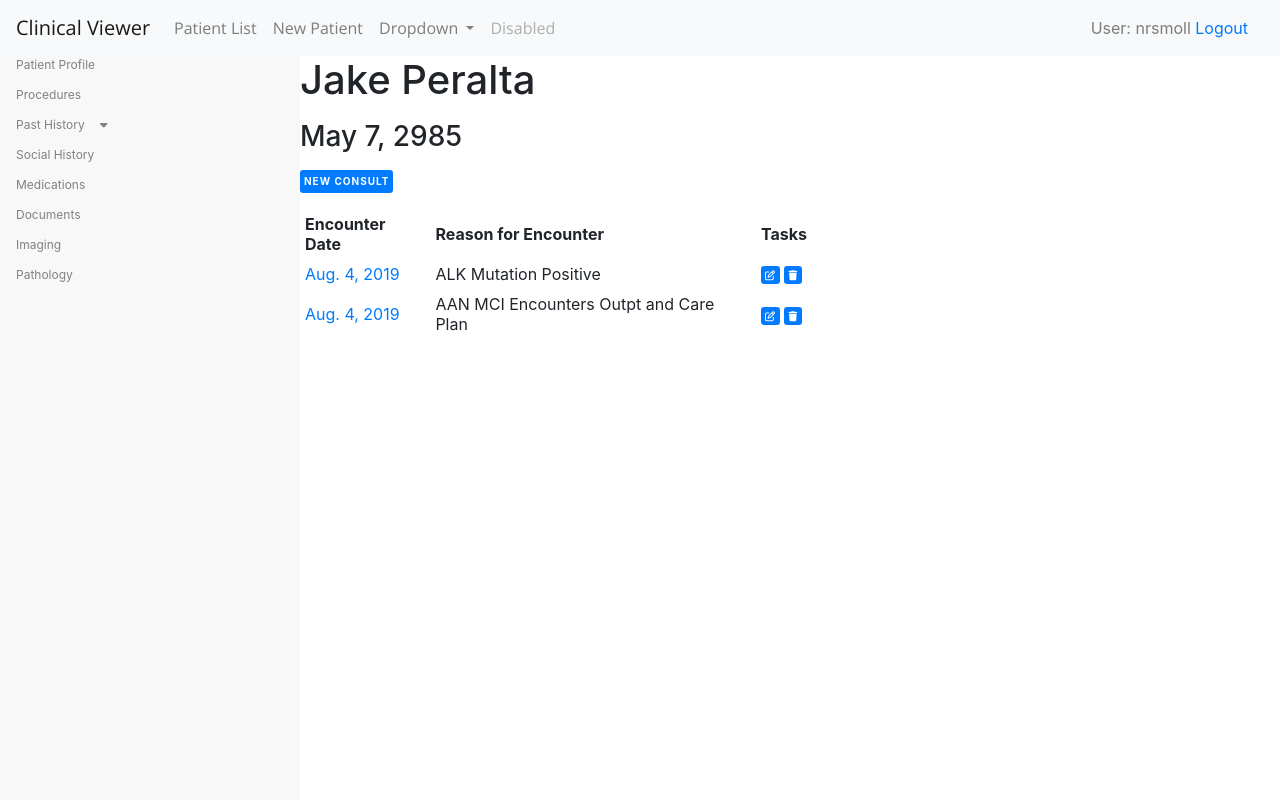
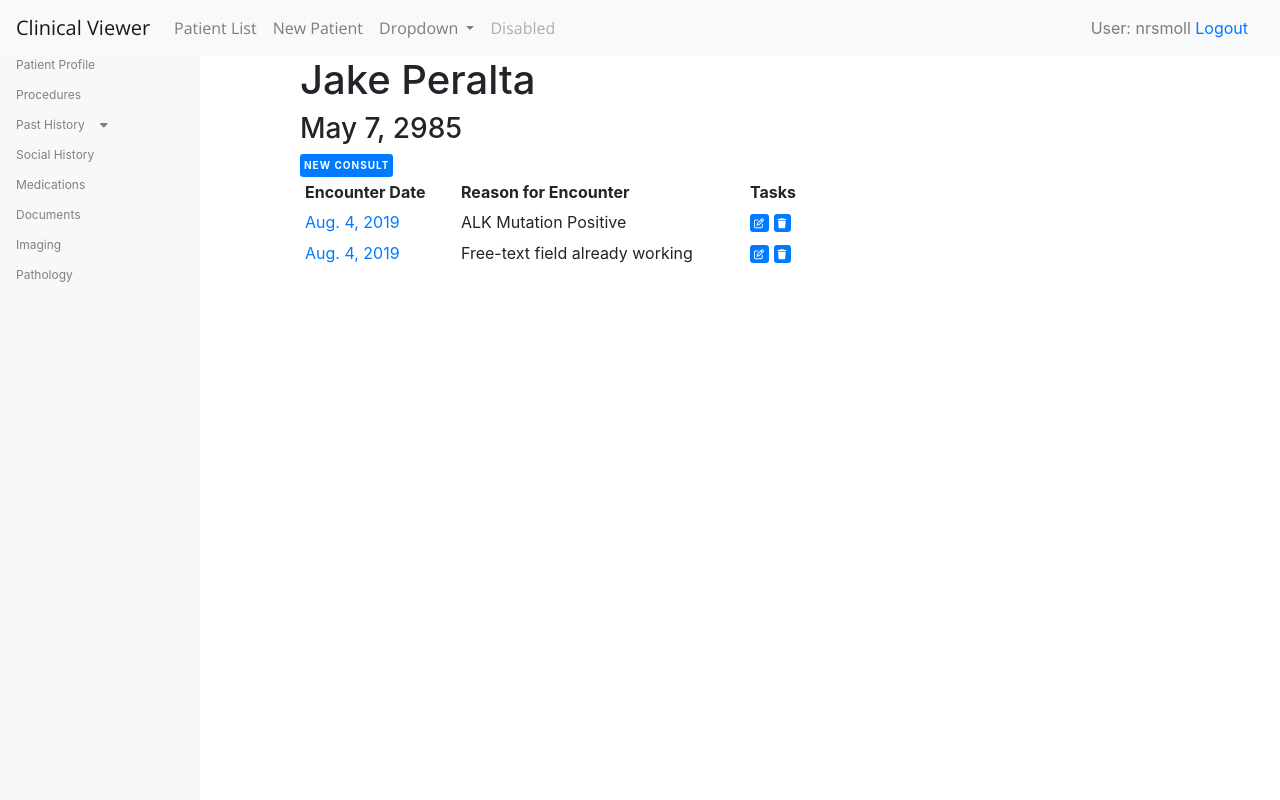
Before and after one commit to nrsmoll/clincher, a Django app: page /clinicalviewer/view_patient/9 in a window 1280 px wide. Run offline with Django 3.2, Linux system fonts and the light colour scheme; a user stored in the database is signed in; data comes from the database, SQL or seed files in the repository; both versions use the stored data as it was after the commit; some libraries are stand-ins or nearby versions.

Commit message:
Got autocomplete working as well as the free-text labels

```diff
--- a/clinicalviewer/static/clinicalviewer/style.css
+++ b/clinicalviewer/static/clinicalviewer/style.css
@@ -28,7 +28,7 @@ th, td {
 /* Fixed sidenav, full height */
 .sidenav {
   height: 100%;
-  width: 300px;
+  width: 200px;
   position: fixed;
   z-index: 1;
   top: 30px;
@@ -60,7 +60,7 @@ th, td {
 
 /* Main content */
 .main {
-  margin-left: 200px; /* Same as the width of the sidenav */
+  margin-left: 300px; /* Same as the width of the sidenav */
   font-size: 20px; /* Increased text to enable scrolling */
   padding: 0px 10px;
 }
@@ -92,7 +92,7 @@ th, td {
 
 
 /* Style form content */
-.form-group {
+.left-sidebar-margin {
   margin-left: 300px;
 }
 
--- a/clinicalviewer/templates/clinicalviewer/encounter_detail.html
+++ b/clinicalviewer/templates/clinicalviewer/encounter_detail.html
@@ -10,14 +10,14 @@
 <h3>{{ users.date_of_birth }}</h3>
 
 
-   <p class="form-group">
+   <p class="left-sidebar-margin">
        {{ visit.visit_date }}
    </p>
-    <p class="form-group">
+    <p class="left-sidebar-margin">
        {{ visit.visit_notes }}
    </p>
 
-    <table class="form-group" style="width:40%">
+    <table class="left-sidebar-margin" style="width:40%">
     <tr>
         <th>Encounter Date</th>
         <th>Reason for Visit</th>
--- a/clinicalviewer/templates/clinicalviewer/form-template.html
+++ b/clinicalviewer/templates/clinicalviewer/form-template.html
@@ -1,6 +1,6 @@
 {% for field in form %}
 
-    <div class="form-group form-inline">
+    <div class="left-sidebar-margin form-inline">
         <label class="control-label col-sm-2">{{ field.label_tag }}</label>
         <div class="col-sm-10">{{ field }}</div>
         <div class="col-sm-offset-2 col-sm-10">
--- a/clinicalviewer/templates/clinicalviewer/index.html
+++ b/clinicalviewer/templates/clinicalviewer/index.html
@@ -5,7 +5,7 @@
 
 
 {% block body %}
-<div class="form-group container">
+<div class="left-sidebar-margin container">
 <h3 >Welcome to Clincher</h3>
 
         {% if user.is_authenticated %}
--- a/clinicalviewer/templates/clinicalviewer/pasthx_form.html
+++ b/clinicalviewer/templates/clinicalviewer/pasthx_form.html
@@ -20,7 +20,7 @@
                     <form class="form-horizonal" action="" method="post" enctype="multipart/form-data">
                         {% csrf_token %}
                         {% include 'clinicalviewer/form-template.html' %}
-                        <div class="form-group">
+                        <div class="left-sidebar-margin">
                             <div class="col-sm-offset-2 col-sm-10">
                                  <button type="submit" class="btn btn-success">Submit</button>
                             </div>
--- a/clinicalviewer/templates/clinicalviewer/patient_detail.html
+++ b/clinicalviewer/templates/clinicalviewer/patient_detail.html
@@ -3,16 +3,16 @@
 {% block body %}
 
 
-<h1 class="form-group">{{ users.first_name}} {{ users.last_name}}</h1>
-<h3 class="form-group">{{ users.date_of_birth }}</h3>
-<a href="{% url 'clinicalviewer:encounter-form' users.id %}"  role="button" class="form-group btn btn-primary btn-sm">New Consult</a>
+<h1 class="left-sidebar-margin">{{ users.first_name}} {{ users.last_name}}</h1>
+<h3 class="left-sidebar-margin">{{ users.date_of_birth }}</h3>
+<a href="{% url 'clinicalviewer:encounter-form' users.id %}"  role="button" class="left-sidebar-margin btn btn-primary btn-sm">New Consult</a>
 
 
 {% include 'clinicalviewer/pt_sidebar.html' %}
 
 
 
-<table class="form-group" style="width:40%">
+<table class="left-sidebar-margin" style="width:40%">
     <tr>
         <th>Encounter Date</th>
         <th>Reason for Encounter</th>
@@ -21,7 +21,7 @@
     {% for encounter in encounter_set.all %}
     <tr>
         <td><a href="{% url 'clinicalviewer:encounter-detail' encounter.id %}">{{ encounter.encounter_date }}</a></td>
-        <td>{{ encounter.encounter_label }}</td>
+        <td>{{ encounter.free_text_label|default_if_none:encounter.encounter_label  }}</td>
         <td><a href="#" role="button" class="btn btn-primary btn-sm"><i class="far fa-edit"></i></a>
         <form action="{% url 'clinicalviewer:encounter-delete' encounter.id %}" method="post" style="display: inline;">
                         {% csrf_token %}
--- a/clinicalviewer/templates/clinicalviewer/patient_form.html
+++ b/clinicalviewer/templates/clinicalviewer/patient_form.html
@@ -14,7 +14,7 @@
       <form class="form-horizonal" action="" method="post" enctype="multipart/form-data">
           {% csrf_token %}
           {% include 'clinicalviewer/form-template.html' %}
-          <div class="form-group">
+          <div class="left-sidebar-margin">
               <div class="col-sm-offset-2 col-sm-10">
                   <button type="submit" class="btn btn-success">Submit</button>
               </div>
--- a/clinicalviewer/views.py
+++ b/clinicalviewer/views.py
@@ -149,5 +149,5 @@ class EncounterReasonAutocomplete(autocomplete.Select2QuerySetView):
             return EncounterReason.objects.none()
         qs = EncounterReason.objects.all()
         if self.q:
-            qs = qs.filter(name__istartswith=self.q)
+            qs = qs.filter(reason__istartswith=self.q)
         return qs
```
Also changed, not shown: clinicalviewer/templates/clinicalviewer/encounter_form.html (+4 -4 lines), db.sqlite3, 1 other file.
